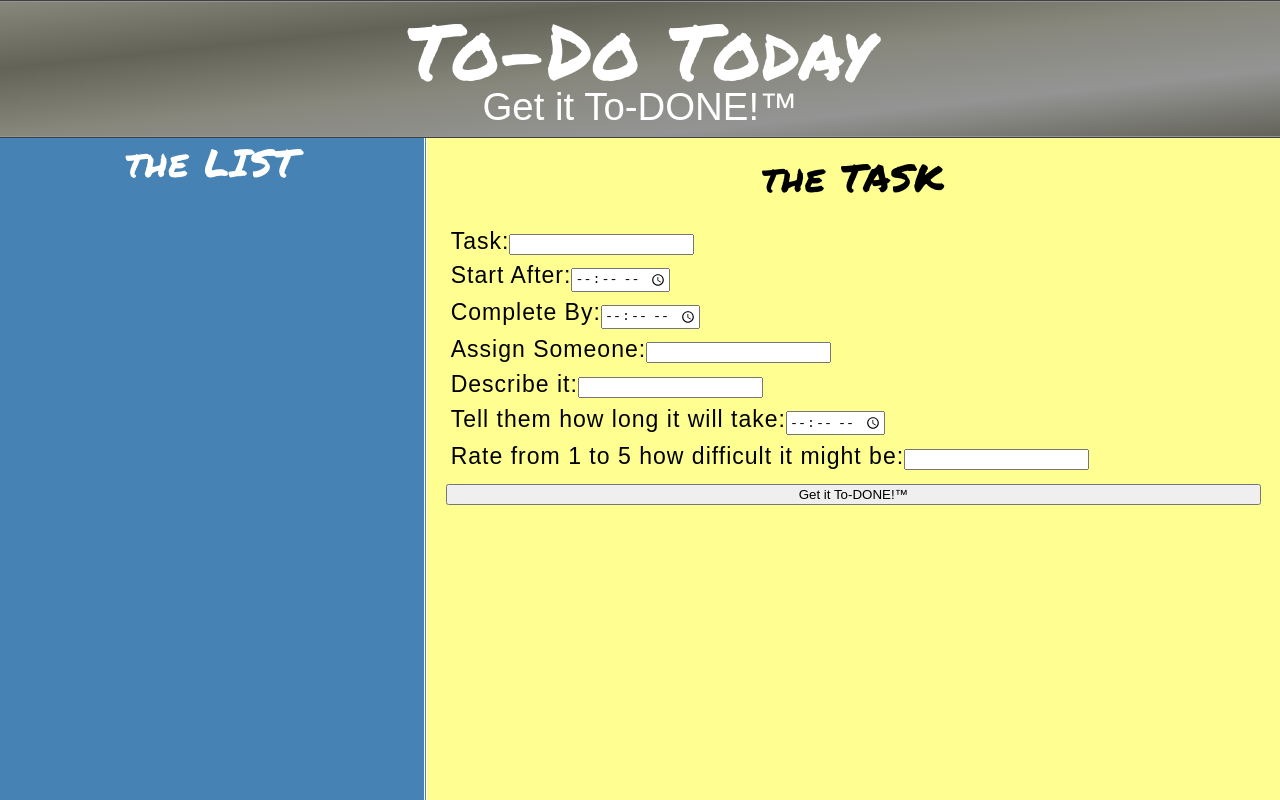
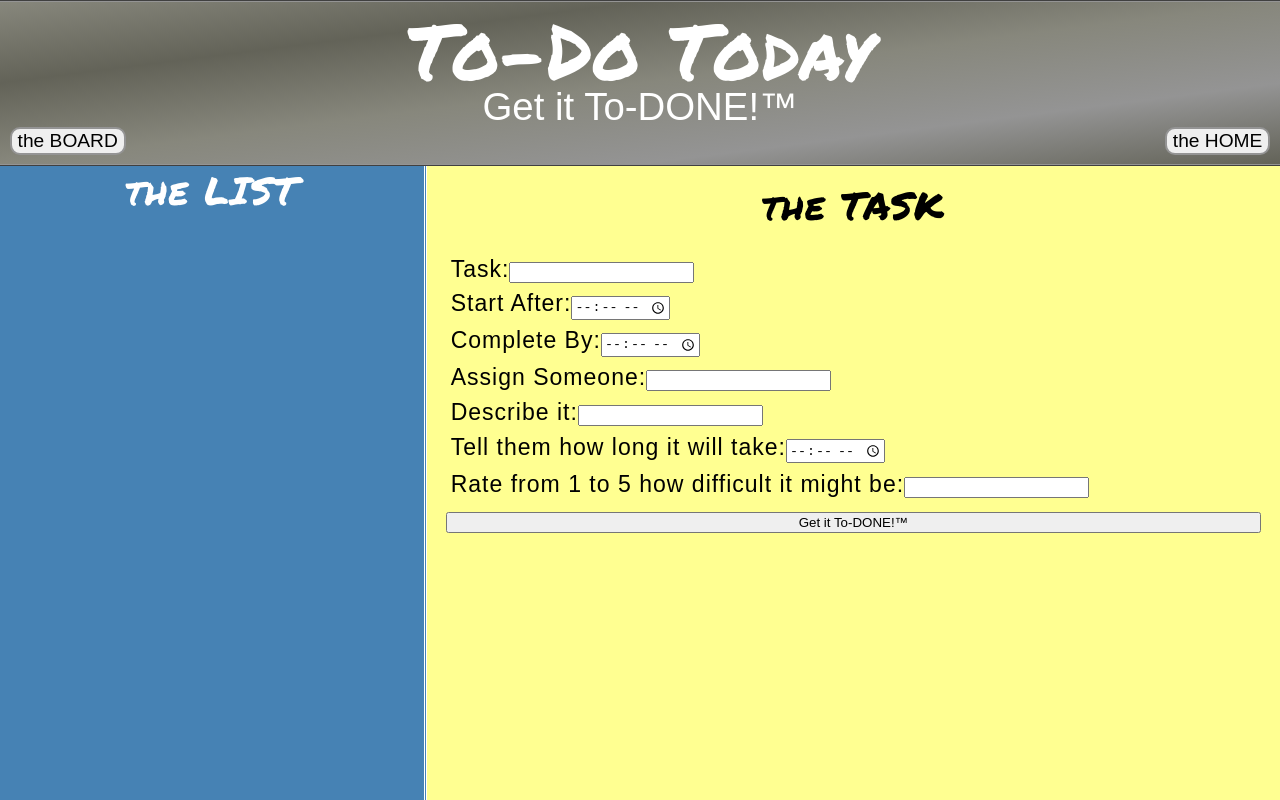
Before and after one commit to TheAgileMCB/ToDoTodayReact, a React (Create React App) app in the folder todo-today-front-end/: page / in a window 1280 px wide. Shown: the top 800 px of the page. Built offline with nearby package versions, Linux system fonts and the light colour scheme; a web font is replaced by a local one.

Commit message:
header styles

```diff
--- a/todo-today-front-end/src/components/header/header.scss
+++ b/todo-today-front-end/src/components/header/header.scss
@@ -20,4 +20,21 @@ header {
     h3 {
         font-size: 2rem;
     }
+    nav {
+        display: flex;
+        justify-content: space-between;
+        .board-button, .home-button {
+            border-radius: 10px;
+            border: 2px solid rgb(148, 148, 148);
+            a {
+                font-family: $font;
+                text-decoration: none;
+                color: #000;
+                font-size: 1rem;
+            }
+            &:hover {
+                border: 2px groove rgb(148, 148, 148);
+            }
+        }
+    }
 }
--- a/todo-today-front-end/src/components/header/index.js
+++ b/todo-today-front-end/src/components/header/index.js
@@ -1,4 +1,5 @@
 import React from 'react';
+import { NavLink } from 'react-router-dom';
 import './header.scss';
 
 export default function Header() {
@@ -6,6 +7,10 @@ export default function Header() {
         <header>
             <h1>To-Do Today</h1>
             <h3>Get it To-DONE!&trade;</h3>
+            <nav>
+                <button className="board-button"><NavLink to="/board">the BOARD</NavLink></button>
+                <button className="home-button"><NavLink exact to="/">the HOME</NavLink></button>
+            </nav>
         </header>
     )
 }
```
